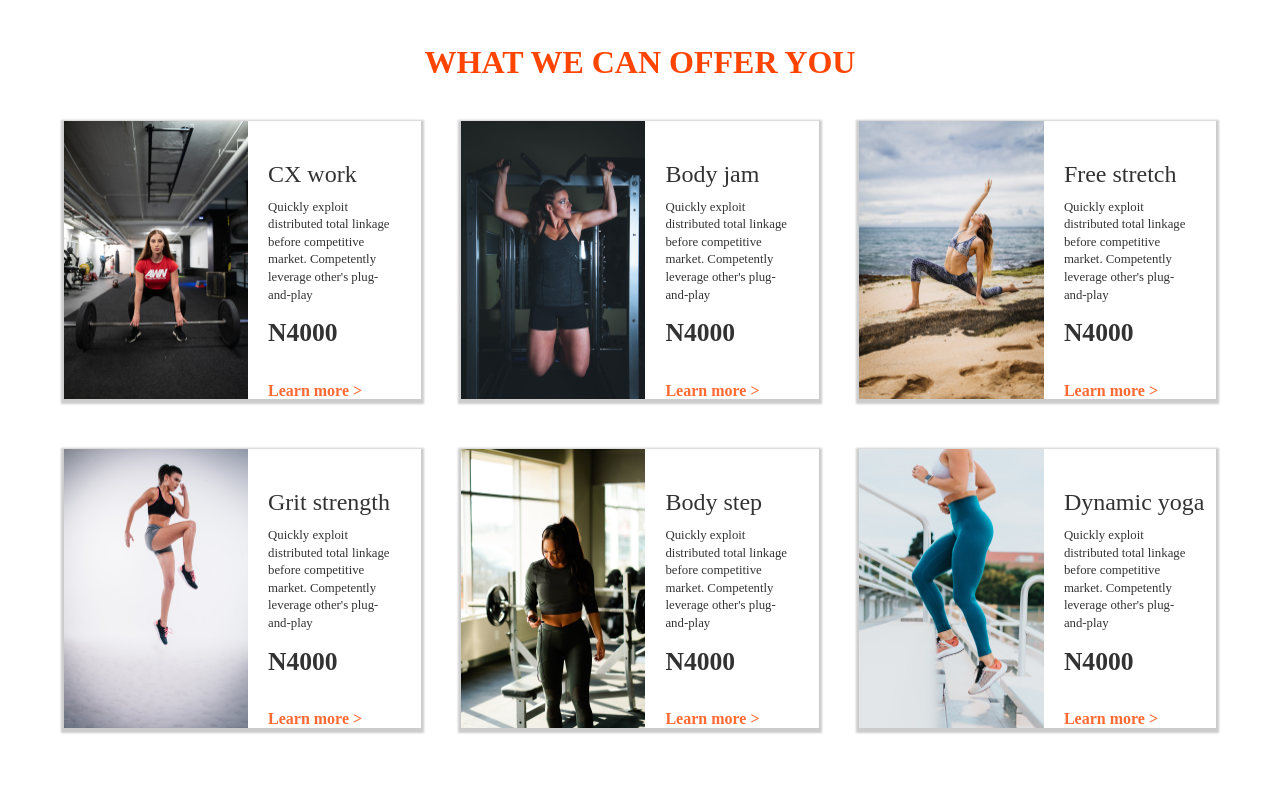
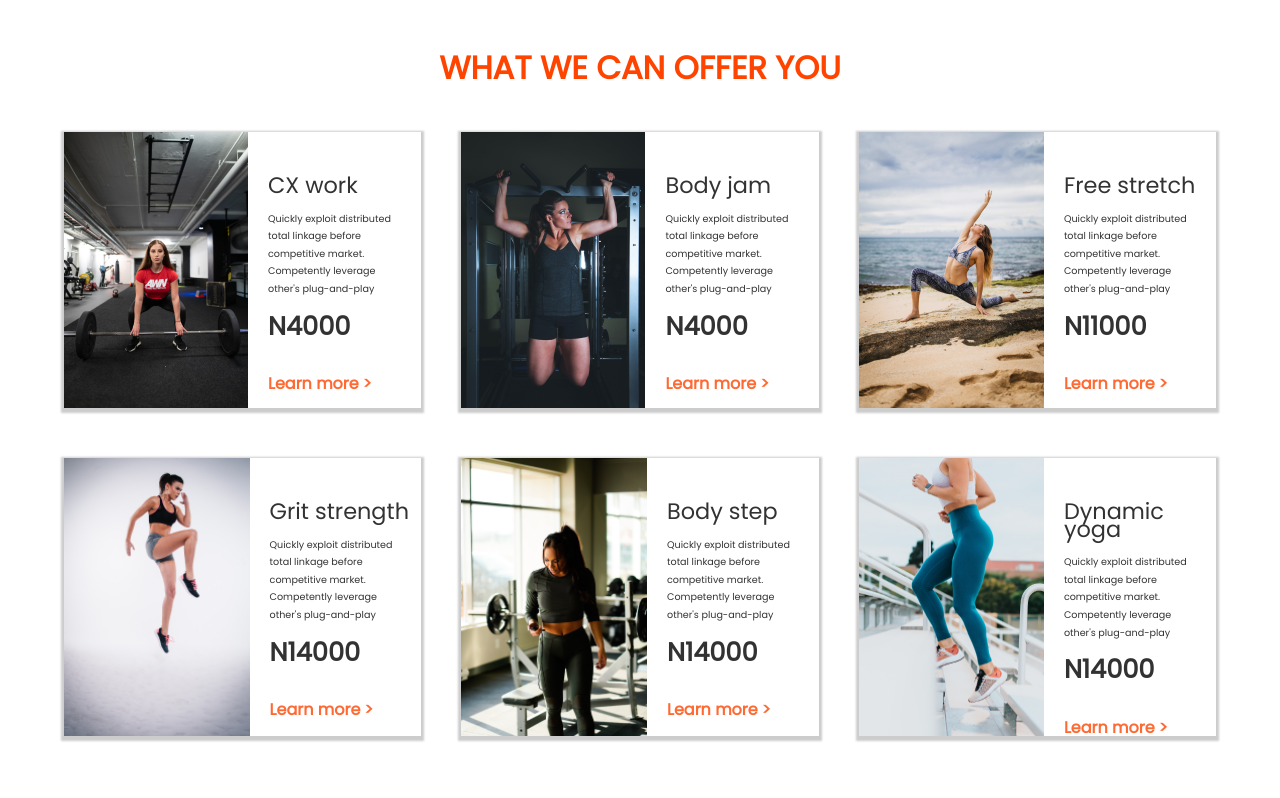
Before and after one commit to hngi/Team-Avengers_project-evanto_Fitness-and-gym, a plain HTML site: page assets/pricing.html in a window 1280 px wide. Shown: the part 787-1585 px from the top of the page. Drawn offline with Linux system fonts and the light colour scheme.

Commit message:
second commit

```diff
--- a/assets/css/pricing.css
+++ b/assets/css/pricing.css
@@ -2,6 +2,7 @@ html, * {
     box-sizing: border-box;
     margin: 0;
     padding: 0;
+    font-family: 'poppins';
 }
 
 
@@ -25,9 +26,9 @@ html, * {
 }
 
 .header-wrapper a {
-    font-family: Poppins;
+    font-family: 'poppins';
     font-style: normal;
-    font-weight: bold;
+    /* font-weight: bold; */
     font-size: 14px;
     line-height: 21px;
     text-align: center;
@@ -38,7 +39,7 @@ html, * {
    .header-wrapper button a {
     font-family: Poppins;
     font-style: normal;
-    font-weight: bold;
+    /* font-weight: bold; */
     font-size: 18px;
     line-height: 27px;
     text-align: center;
@@ -97,10 +98,11 @@ html, * {
 .box-1 h2, .box-2 h2 {
     font-weight: lighter;
     padding: 45px 0 15px 0;
+    font-size: 1.4em;
 }
 
 .box-1 p, .box-2 p {
-    font-size: 0.8em;
+    font-size: 0.6em;
     width: 85%;
 }
 
--- a/assets/pricing.html
+++ b/assets/pricing.html
@@ -4,6 +4,7 @@
     <meta name="viewport" content="width=device-width, initial-scale=1.0">
     <title> Pricing </title>
     <link rel="stylesheet" href="css/pricing.css">
+    <link rel="stylesheet" href="https://fonts.googleapis.com/css2?family=Poppins&display=swap">
 </head>
 <body>
     <header>
@@ -65,7 +66,7 @@
                     <h2> Free stretch </h2>
                     <p> Quickly exploit distributed total linkage before
                         competitive market. Competently leverage other's plug-and-play</p>
-                    <p class="naira"> N4000 </p>
+                    <p class="naira"> N11000 </p>
                     <a href="#">  Learn more ></a>
                 </div>
             </div>
@@ -77,7 +78,7 @@
                     <h2> Grit strength </h2>
                     <p> Quickly exploit distributed total linkage before
                         competitive market. Competently leverage other's plug-and-play</p>
-                    <p class="naira"> N4000 </p>
+                    <p class="naira"> N14000 </p>
                     <a href="#">  Learn more ></a>
                 </div>
             </div>
@@ -87,7 +88,7 @@
                     <h2> Body step </h2>
                     <p> Quickly exploit distributed total linkage before
                         competitive market. Competently leverage other's plug-and-play</p>
-                    <p class="naira"> N4000 </p>
+                    <p class="naira"> N14000 </p>
                     <a href="#">  Learn more ></a>
                 </div>
             </div>
@@ -97,7 +98,7 @@
                     <h2> Dynamic yoga </h2>
                     <p> Quickly exploit distributed total linkage before
                         competitive market. Competently leverage other's plug-and-play</p>
-                    <p class="naira"> N4000 </p>
+                    <p class="naira"> N14000 </p>
                     <a href="#">  Learn more ></a>
                 </div>
             </div>
```
